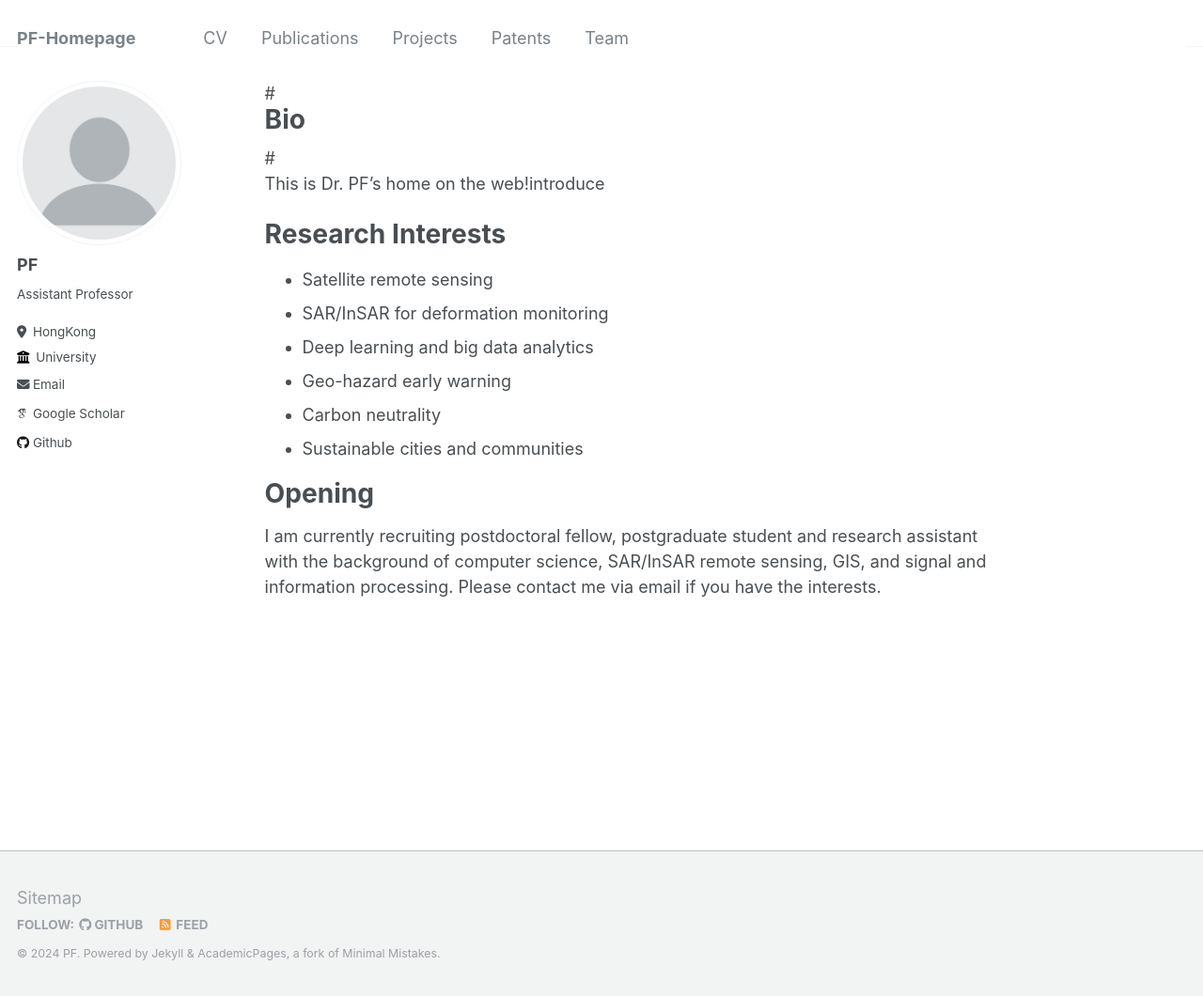
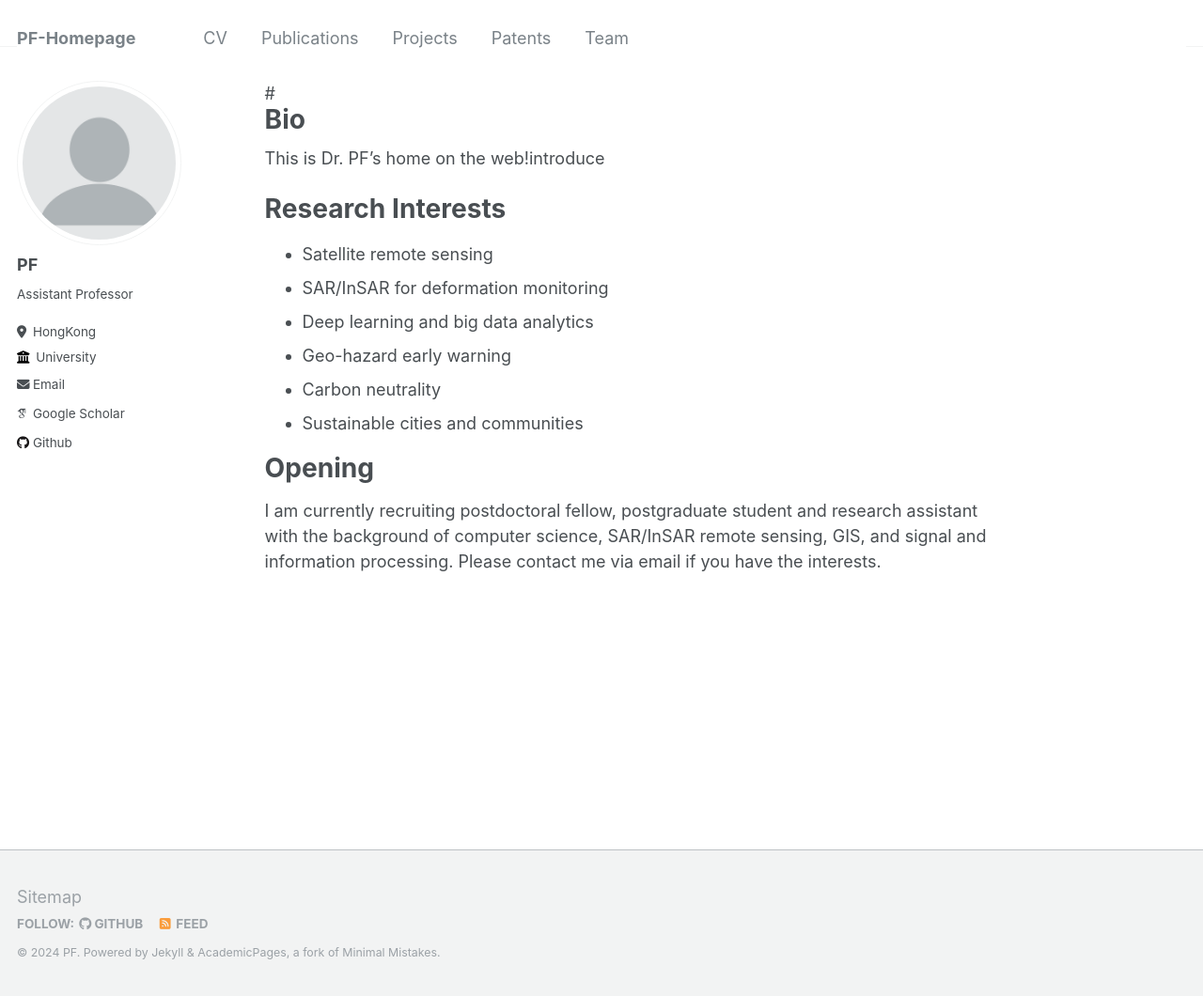
Before and after one commit to pfMA03/peifengMa, a Jekyll site: the page built from _pages/about.md, in a window 1280 px wide and 1060 px high. Shown: the whole window at 94% size. Built offline with Jekyll 4.4.1, drawn with Linux system fonts in a browser that asks for light colours; some web fonts are replaced.

Commit message:
Update single.html

```diff
--- a/_layouts/single.html
+++ b/_layouts/single.html
@@ -27,9 +27,9 @@ layout: default
       {% unless page.header.overlay_color or page.header.overlay_image %}
         <header>
           {% if page.title %}<h1 class="page__title" itemprop="headline">{{ page.title | markdownify | remove: "<p>" | remove: "</p>" }}</h1>{% endif %}
-          #{% if page.read_time %}
-           # <p class="page__meta"><i class="fa fa-clock-o" aria-hidden="true"></i> {% include read-time.html %}</p>
-          #{% endif %}
+          {% if page.read_time %}
+           <p class="page__meta"><i class="fa fa-clock-o" aria-hidden="true"></i> {% include read-time.html %}</p>
+          {% endif %}
         {% if page.modified %}
           <p class="page__date"><strong><i class="fa fa-fw fa-calendar" aria-hidden="true"></i> {{ site.data.ui-text[site.locale].date_label | default: "Published:" }}</strong> <time datetime="{{ page.modified | date: "%Y-%m-%d" }}">{{ page.modified | date: "%B %d, %Y" }}</time></p>
         {% endif %}
```
